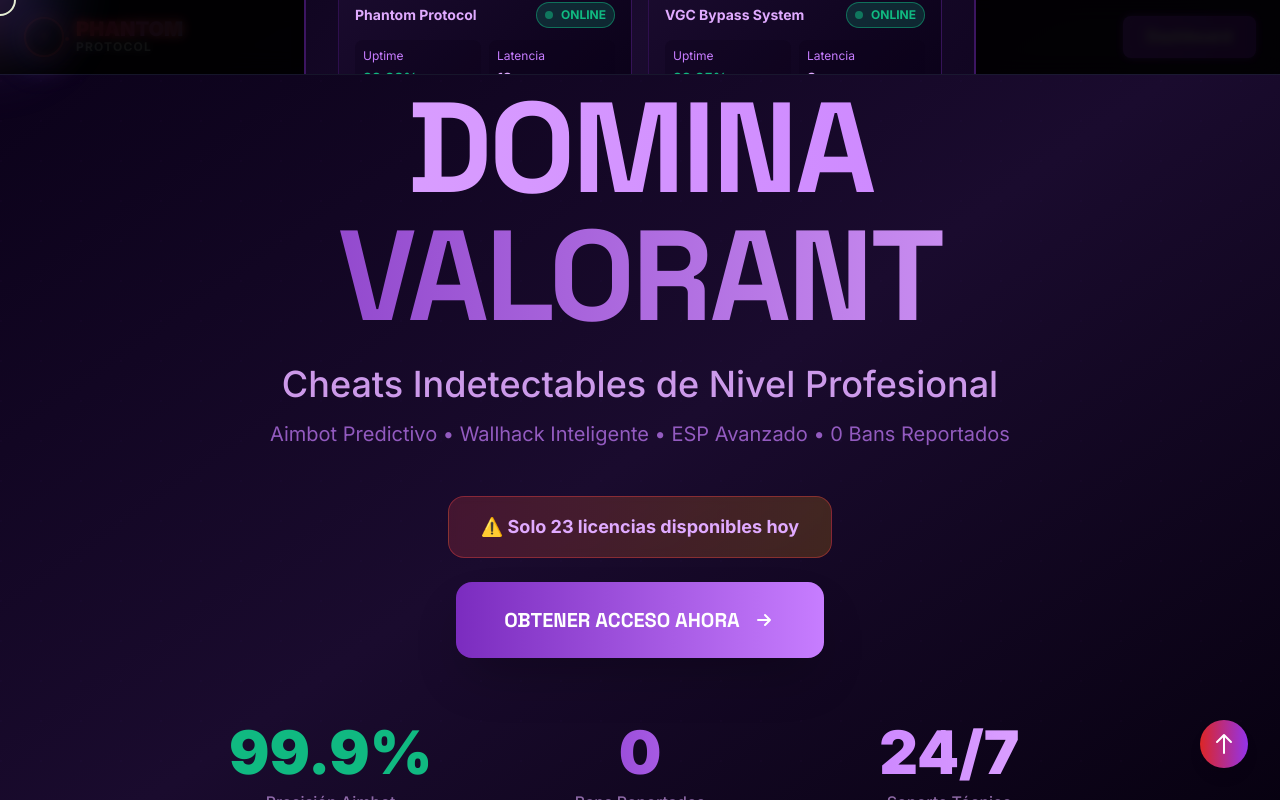
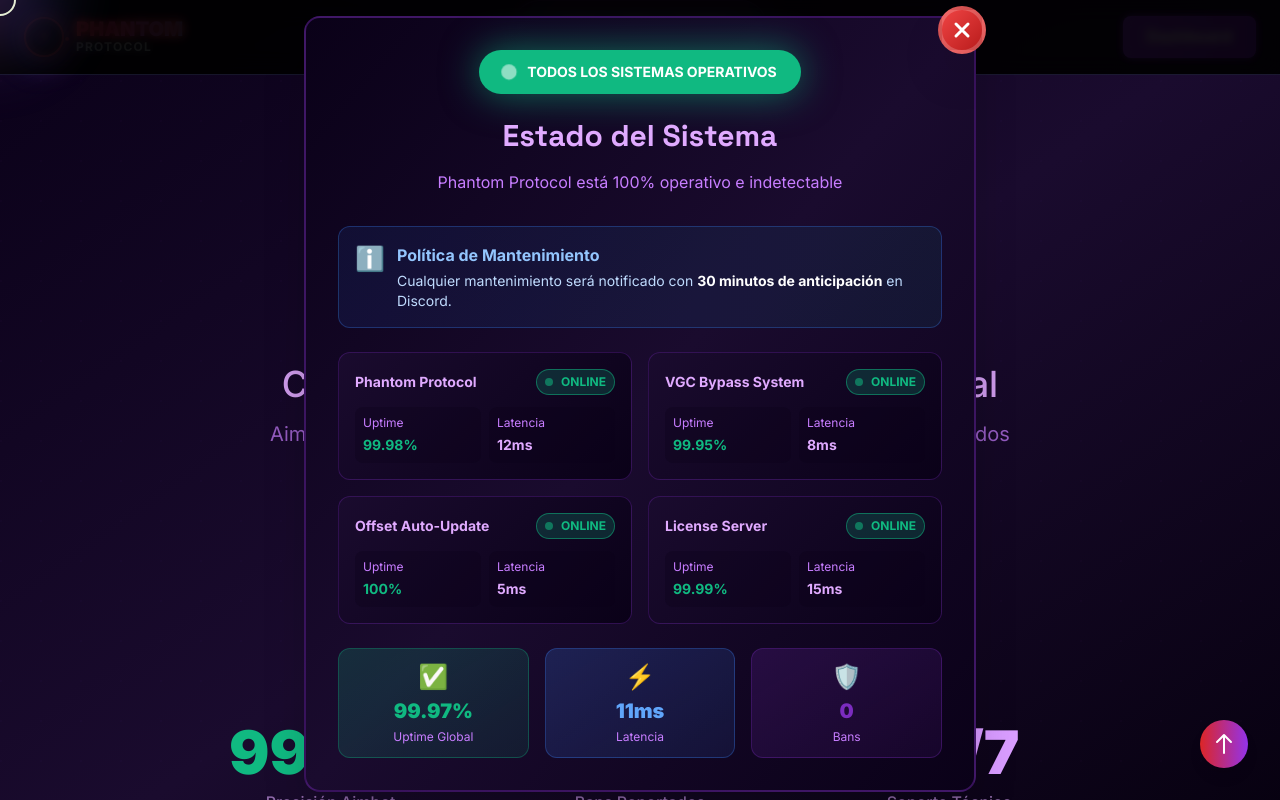
Before and after one commit to LucasUIDesign/web, a Next.js app: page / in a window 1280 px wide. Both pictures are taken after a click on the button "All services online". Shown: the top 800 px of the page. Built offline with nearby package versions, Linux system fonts and the light colour scheme.

Commit message:
fix: Reescribir StatusModal con z-index correcto y estructura robusta - Soluciona problema de modal detrás de otros elementos

```diff
--- a/app/components/StatusModal.tsx
+++ b/app/components/StatusModal.tsx
@@ -1,6 +1,7 @@
 'use client'
 
 import { motion, AnimatePresence } from 'framer-motion'
+import { useEffect } from 'react'
 
 interface StatusModalProps {
   isOpen: boolean
@@ -15,28 +16,47 @@
     { name: 'License Server', status: 'online', uptime: '99.99%', ping: '15ms' }
   ]
 
+  // Bloquear scroll cuando el modal está abierto
+  useEffect(() => {
+    if (isOpen) {
+      document.body.style.overflow = 'hidden'
+    } else {
+      document.body.style.overflow = 'unset'
+    }
+    return () => {
+      document.body.style.overflow = 'unset'
+    }
+  }, [isOpen])
+
   if (!isOpen) return null
 
   return (
-    <AnimatePresence>
+    <AnimatePresence mode="wait">
+      {isOpen && (
+        <div className="fixed inset-0 z-[99999] isolate">
+          {/* Backdrop */}
           <motion.div
-        className="fixed inset-0 z-[9999] flex items-center justify-center p-4 bg-black/90 backdrop-blur-sm overflow-y-auto"
+            className="absolute inset-0 bg-black/90 backdrop-blur-sm"
             initial={{ opacity: 0 }}
             animate={{ opacity: 1 }}
             exit={{ opacity: 0 }}
             onClick={onClose}
-      >
+          />
+
+          {/* Modal Container */}
+          <div className="relative z-[100000] flex items-center justify-center min-h-screen p-4">
             <motion.div
-          className="relative w-full max-w-2xl bg-gradient-to-br from-primary via-secondary to-primary rounded-2xl border-2 border-accent/40 shadow-2xl my-8"
-          initial={{ scale: 0.9, y: 20 }}
-          animate={{ scale: 1, y: 0 }}
-          exit={{ scale: 0.9, y: 20 }}
+              className="relative w-full max-w-2xl bg-gradient-to-br from-primary via-secondary to-primary rounded-2xl border-2 border-accent/40 shadow-2xl"
+              initial={{ scale: 0.9, opacity: 0, y: 20 }}
+              animate={{ scale: 1, opacity: 1, y: 0 }}
+              exit={{ scale: 0.9, opacity: 0, y: 20 }}
+              transition={{ type: "spring", duration: 0.5 }}
               onClick={(e) => e.stopPropagation()}
             >
-          {/* Close Button - FUERA del padding para que sea más visible */}
+              {/* Close Button */}
               <button
                 onClick={onClose}
-            className="absolute -top-4 -right-4 z-[10000] w-12 h-12 bg-gradient-to-br from-danger to-red-600 hover:from-red-600 hover:to-danger rounded-full flex items-center justify-center text-white transition-all duration-200 shadow-2xl hover:scale-110 border-4 border-primary"
+                className="absolute -top-3 -right-3 z-[100001] w-12 h-12 bg-gradient-to-br from-red-500 to-red-700 hover:from-red-600 hover:to-red-800 rounded-full flex items-center justify-center text-white transition-all duration-200 shadow-2xl hover:scale-110 border-4 border-white/20"
                 aria-label="Cerrar modal"
               >
                 <svg className="w-6 h-6" fill="none" stroke="currentColor" viewBox="0 0 24 24" strokeWidth={3}>
@@ -150,7 +170,9 @@
                 </motion.div>
               </div>
             </motion.div>
-      </motion.div>
+          </div>
+        </div>
+      )}
     </AnimatePresence>
   )
 }
```
Lines whose indentation alone changed are shown as unchanged.
